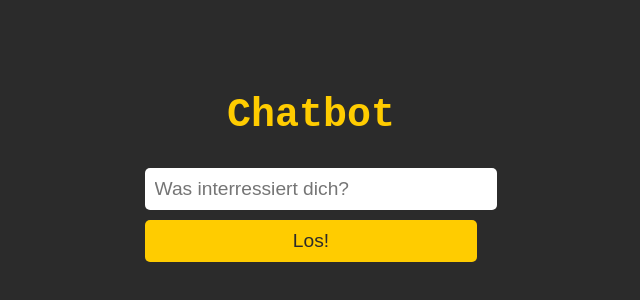
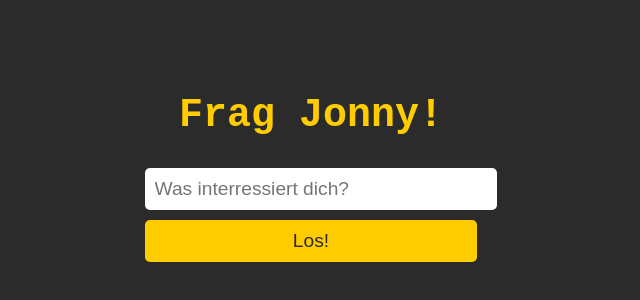
Before and after one commit to GeorgeOrewell/FragJonny, a plain HTML site: page index.html in a window 1280 px wide. Shown: the part 236-536 px from the top of the page, without its empty margins (329-969 px from the left). Drawn offline with Linux system fonts and the light colour scheme.

Commit message:
"fertig"

```diff
--- a/chatbot.js
+++ b/chatbot.js
@@ -33,7 +33,7 @@ function sendMessage() {
   if (userMessage.trim() !== "") {
     outputDiv.innerHTML += `<p><strong>Du:</strong> ${userMessage}</p>`;
     const botReply = getBotReply(userMessage);  // Hier wird die Fuzzy-Suche verwendet
-    outputDiv.innerHTML += `<p><strong>Bot:</strong> ${botReply}</p>`;
+    outputDiv.innerHTML += `<p><strong>Jonny:</strong> ${botReply}</p>`;
     inputField.value = "";
   }
 }
--- a/index.html
+++ b/index.html
@@ -8,7 +8,8 @@
   <link rel="stylesheet" href="style.css">
 </head>
 <body>
-  <h1>Chatbot</h1>
+  <h1>Frag
+   Jonny!</h1>
   <div id="chatbox">
     <div id="output"></div>
     <input type="text" id="userInput" placeholder="Was interressiert dich?" />
```
